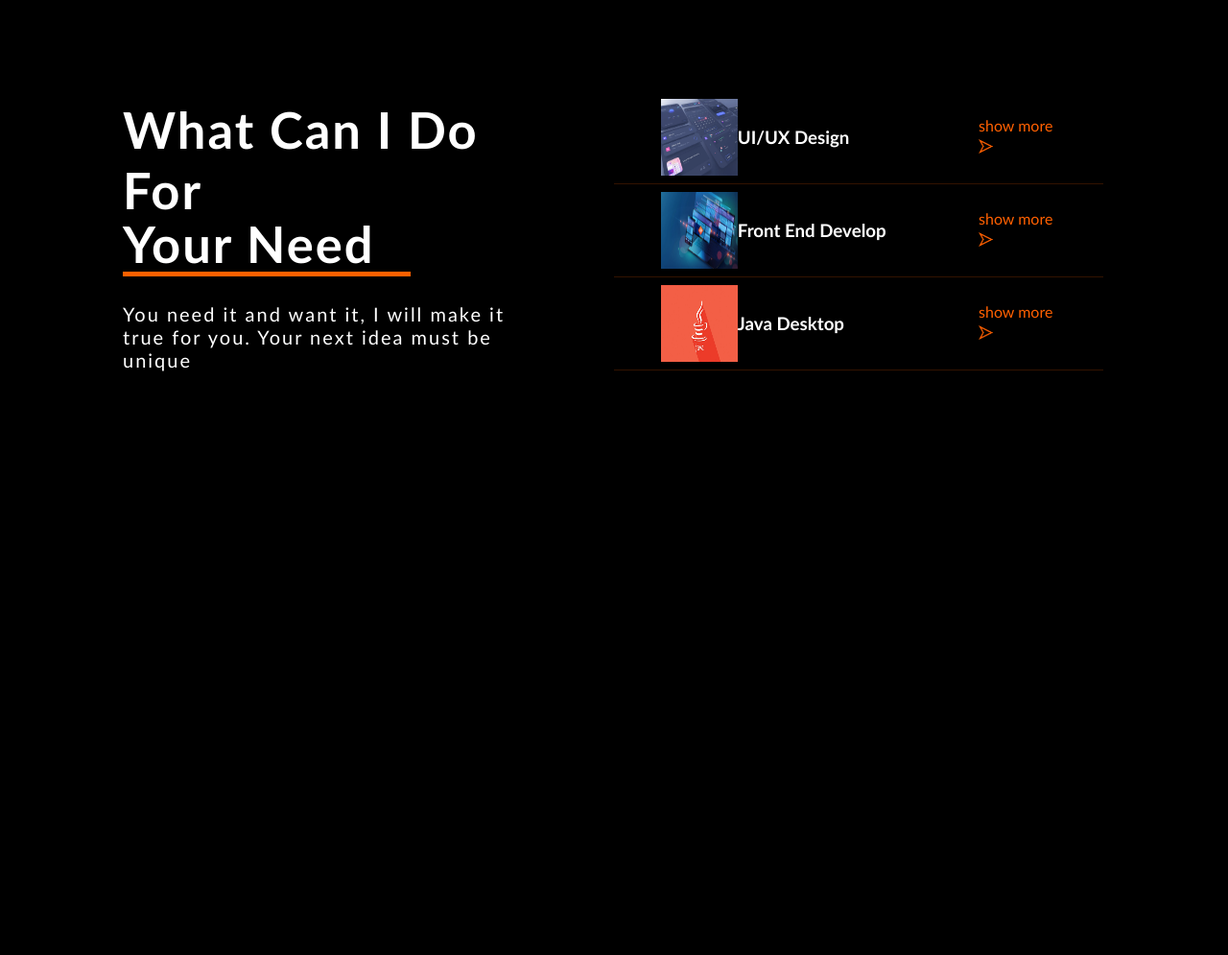
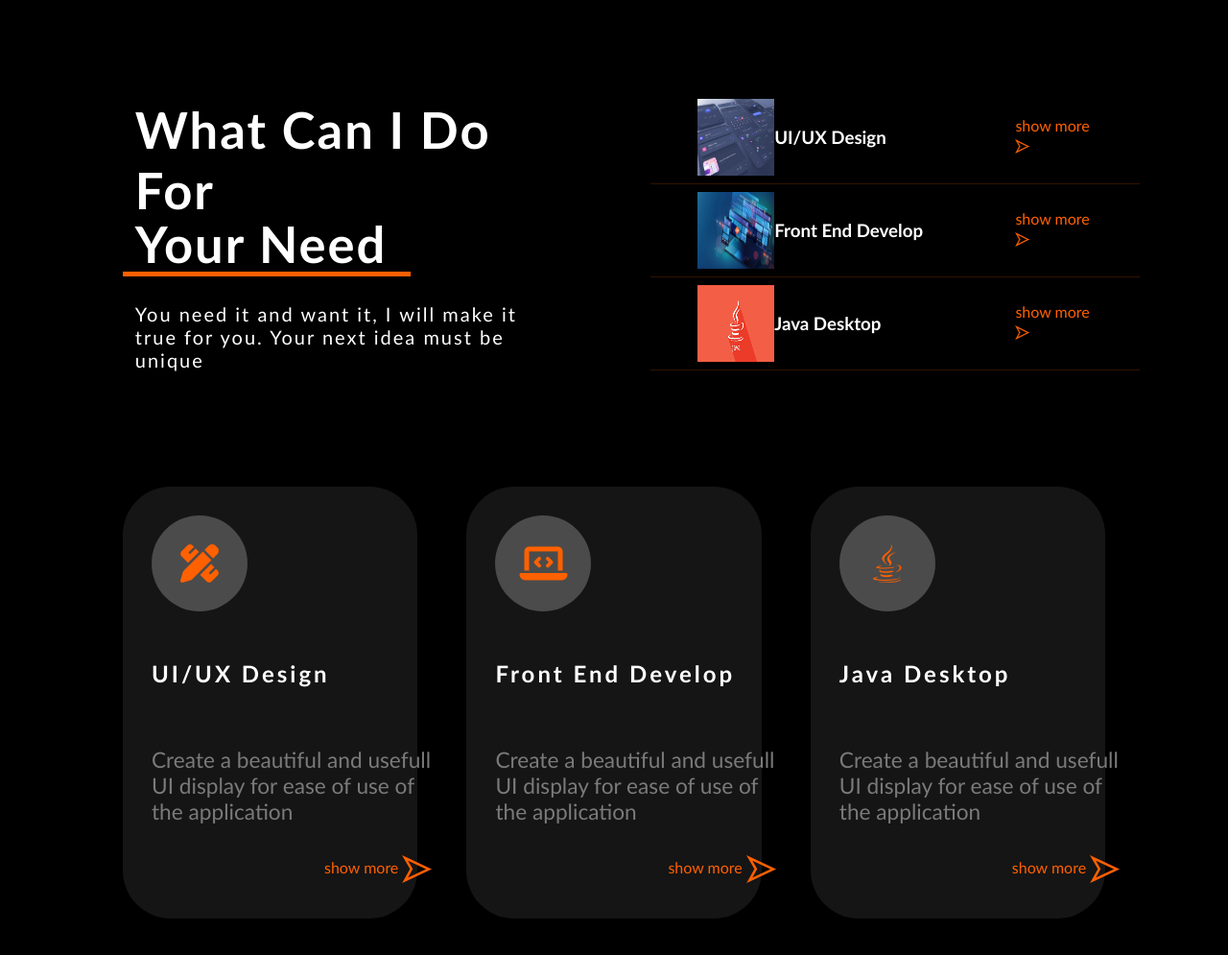
Before and after one commit to imedonii/imedonii.github.io, a plain HTML site: page Page/index.html in a window 1280 px wide. Shown: the part 719-1714 px from the top of the page at 96% size. Before the commit the page ends 1126 px from the top, so only its background shows below. Drawn offline with Linux system fonts and the light colour scheme.

Commit message:
box categories done + responsive

```diff
--- a/Page/index.html
+++ b/Page/index.html
@@ -158,6 +158,73 @@
         <hr class="catHr" />
       </div>
     </section>
+
+    <!-- Card Box Categories -->
+    <section class="box-categories width-page">
+      <!-- Box 1 -->
+      <div class="cardBox">
+        <div class="icon">
+          <div>
+            <div class="i">
+              <i class="fa-solid fa-pen-ruler"></i>
+            </div>
+          </div>
+        </div>
+        <h1>UI/UX Design</h1>
+        <br />
+        <p>
+          Create a beautiful and usefull UI display for ease of use of the
+          application
+        </p>
+        <a href="soon.html">
+          <span>show more</span>
+          <img src="../Assests/Images/arrow-1.png" alt="" />
+        </a>
+      </div>
+
+      <!-- Box 2 -->
+      <div class="cardBox">
+        <div class="icon">
+          <div>
+            <div class="i">
+              <i class="fa-solid fa-laptop-code"></i>
+            </div>
+          </div>
+        </div>
+        <h1>Front End Develop</h1>
+        <br />
+        <p>
+          Create a beautiful and usefull UI display for ease of use of the
+          application
+        </p>
+        <a href="soon.html">
+          <span>show more</span>
+          <img src="../Assests/Images/arrow-1.png" alt="" />
+        </a>
+      </div>
+
+      <!-- Box 3   -->
+      <div class="cardBox">
+        <div class="icon">
+          <div>
+            <div class="i">
+              <i class="fa-brands fa-java"></i>
+            </div>
+          </div>
+        </div>
+        <h1>Java Desktop</h1>
+        <br />
+        <p>
+          Create a beautiful and usefull UI display for ease of use of the
+          application
+        </p>
+        <a href="soon.html">
+          <span>show more</span>
+          <img src="../Assests/Images/arrow-1.png" alt="" />
+        </a>
+      </div>
+    </section>
+    <br /><br /><br />
   </body>
   <script src="../Scripts/script.js"></script>
 </html>
--- a/Style/repo-style.css
+++ b/Style/repo-style.css
@@ -135,6 +135,29 @@
     top: -40px;
     opacity: 1;
   }
+
+  .cardBox {
+    margin-top: 30px;
+    width: 100%;
+  }
+
+  .box-categories {
+    flex-direction: column;
+  }
+
+  .cardBox h1,
+  .cardBox p {
+    width: 200px;
+  }
+
+  .cardBox:nth-child(2) p {
+    margin-top: -10px;
+  }
+
+  .cardBox a {
+    left: 160px;
+    /* bottom: 30px; */
+  }
 }
 
 @media only screen and (max-width: 280px) {
--- a/Style/style.css
+++ b/Style/style.css
@@ -1,7 +1,6 @@
 body {
   margin: 0;
   padding: 0;
-  /* background-color: #222222; */
   background-color: black;
   box-sizing: border-box;
   font-family: 'Gill Sans', 'Gill Sans MT', Calibri, 'Trebuchet MS', sans-serif;
@@ -64,11 +63,14 @@ a {
   width: 200px;
 }
 
-button {
+button,
+a span {
+  cursor: pointer;
   transition: all 0.35s;
 }
 
-button:hover {
+button:hover,
+a:hover span {
   letter-spacing: 3px;
 }
 
@@ -301,6 +303,7 @@ nav {
 .content {
   display: flex;
   flex-direction: row;
+  justify-content: space-around;
 }
 
 .content .text {
@@ -373,3 +376,64 @@ nav {
   width: 510px;
   opacity: 0.2;
 }
+
+/* Card Box */
+.box-categories {
+  margin-top: 100px;
+  display: flex;
+  justify-content: space-between;
+}
+
+.cardBox {
+  background-color: #151515;
+  border-radius: 50px;
+  height: 450px;
+  width: 30%;
+}
+
+.cardBox .icon {
+  display: flex;
+}
+
+.cardBox .icon > div {
+  height: 100px;
+  width: 100px;
+  background-color: #4b4b4b;
+  border-radius: 50%;
+  margin: 30px;
+}
+
+.cardBox .icon div .i i {
+  color: #ff6000;
+  font-size: 40px;
+  margin: 30px;
+}
+
+.cardBox:nth-child(2) .icon div .i i {
+  margin-left: 25px;
+}
+.cardBox:nth-child(3) .icon div .i i {
+  margin-left: 35px;
+}
+
+.cardBox h1 {
+  margin-left: 30px;
+  letter-spacing: 3px;
+}
+
+.cardBox p {
+  color: #7a7a7a;
+  margin-left: 30px;
+  font-size: 17pt;
+  width: 300px;
+}
+
+.cardBox a {
+  position: relative;
+  left: 210px;
+}
+
+.cardBox a img {
+  position: relative;
+  top: 10px;
+}
```
